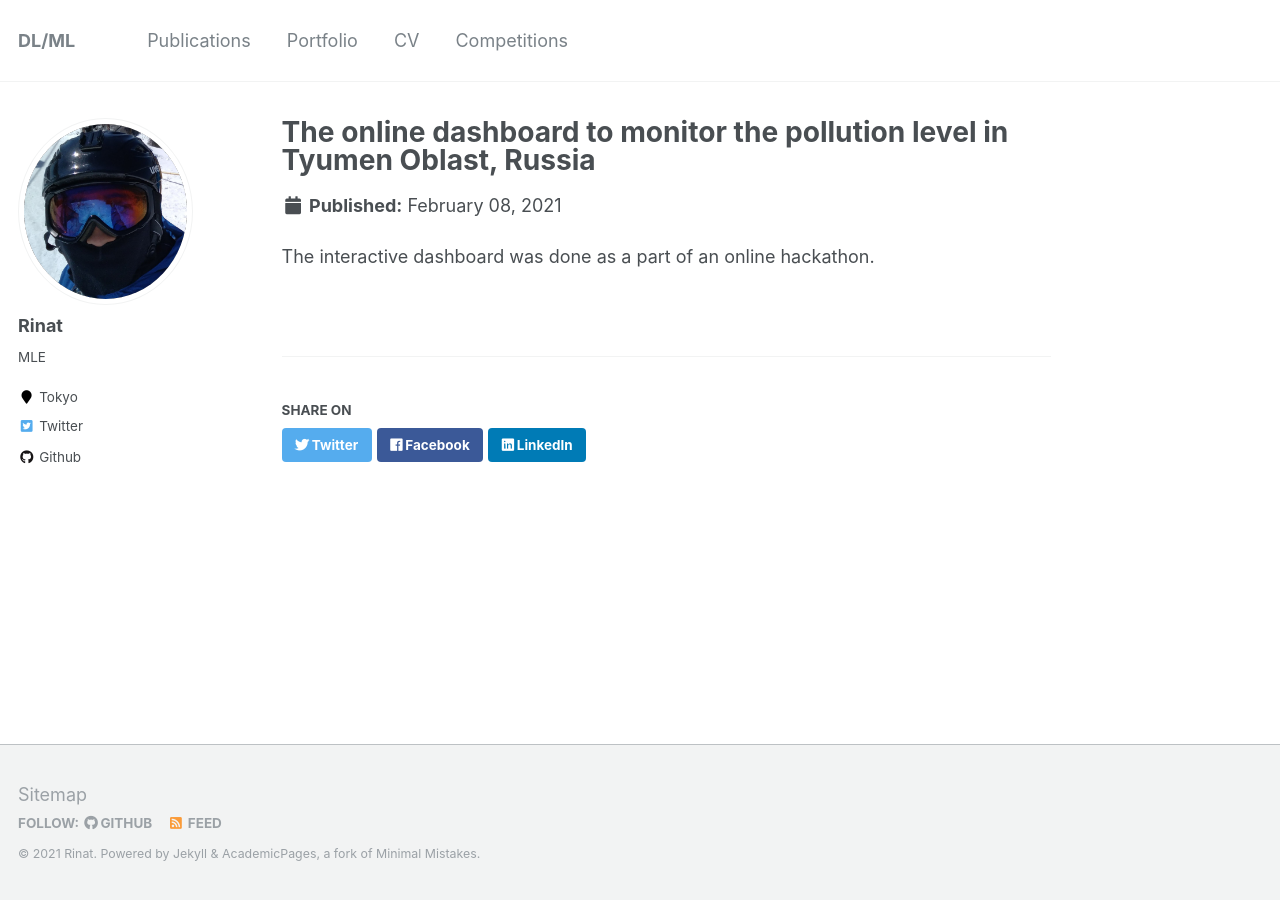
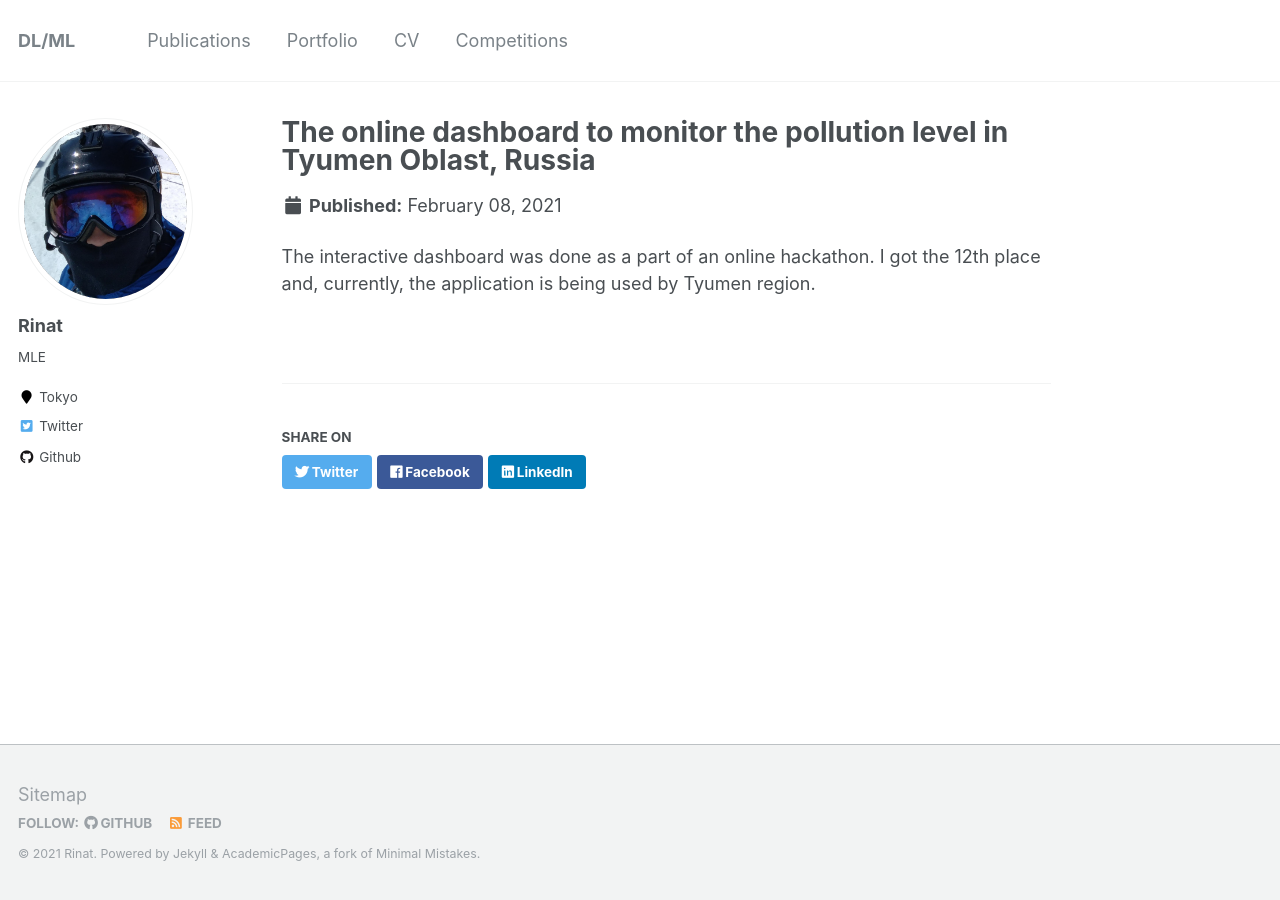
Before and after one commit to Xrenya/xrenya.github.io, a Jekyll site: the page built from _portfolio/portfolio-1.md, in a window 1280 px wide. Built offline with Jekyll 4.4.1, drawn with Linux system fonts in a browser that asks for light colours.

Commit message:
Update portfolio-1.md

```diff
--- a/_portfolio/portfolio-1.md
+++ b/_portfolio/portfolio-1.md
@@ -1,6 +1,6 @@
 ---
 title: "The online dashboard to monitor the pollution level in Tyumen Oblast, Russia"
-excerpt: "Short description of portfolio<br/><img src='/images/gui_app.png'>"
+excerpt: "GUI of the application<br/><img src='/images/gui_app.png'>"
 collection: portfolio
 ---
-The interactive dashboard was done as a part of an online hackathon.
+The interactive dashboard was done as a part of an online hackathon. I got the 12th place and, currently, the application is being used by Tyumen region.
```
